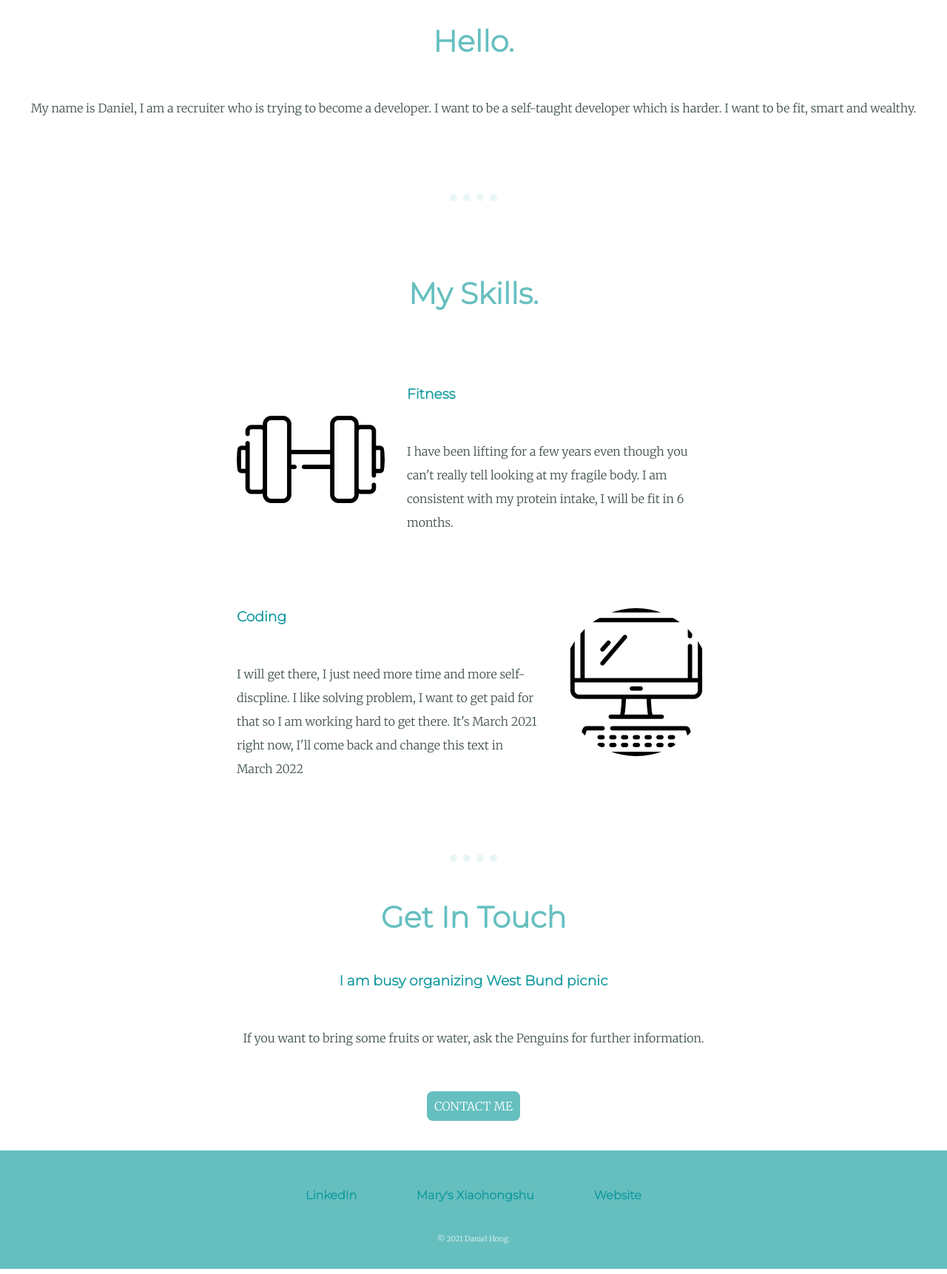
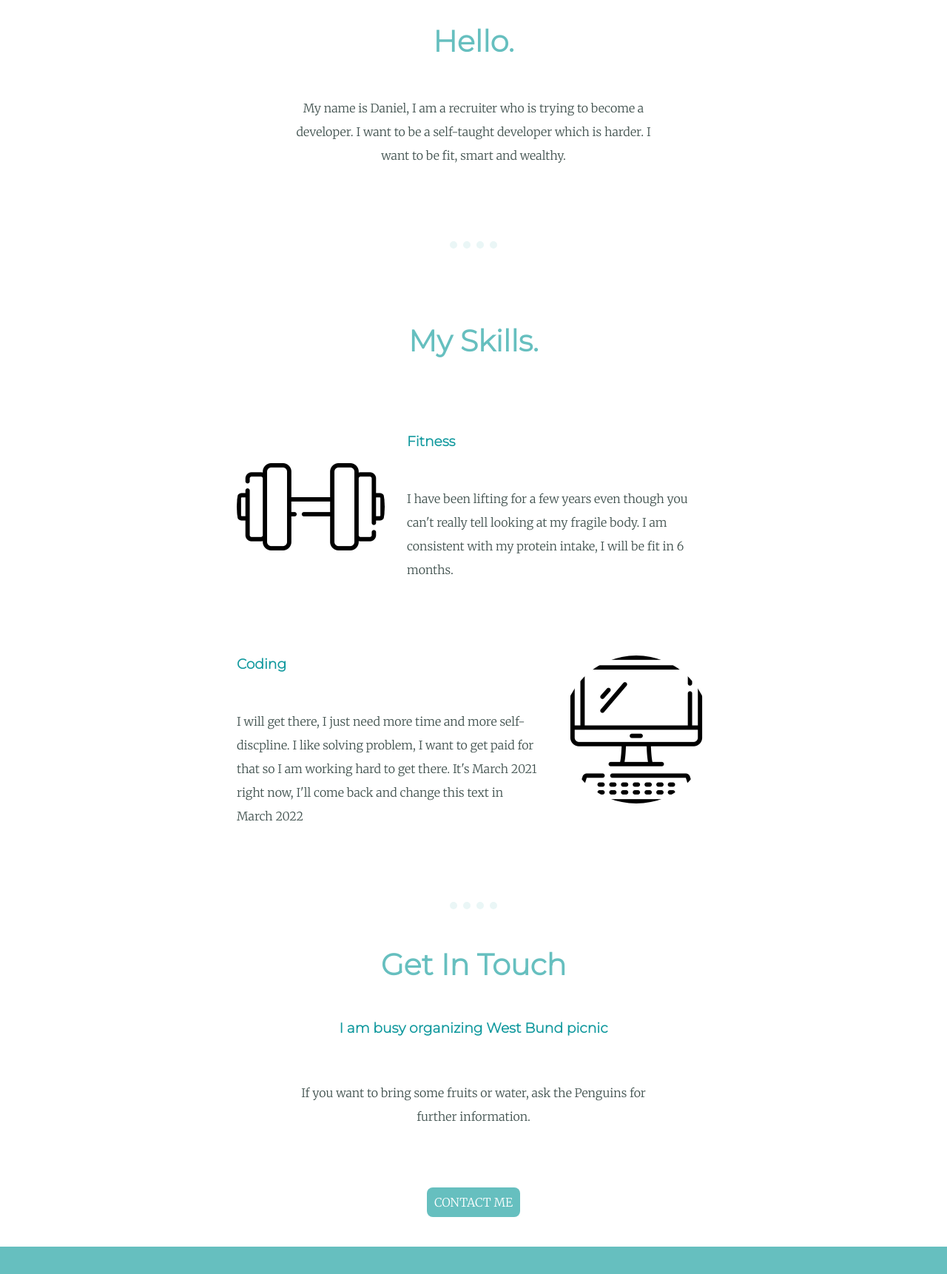
Before and after one commit to DevDaniel0/Website1, a plain HTML site: page index.html in a window 1280 px wide. Shown: the part 1200-2922 px from the top of the page at 74% size. Drawn offline with Linux system fonts and the light colour scheme.

Commit message:
Update index.html

```diff
--- a/index.html
+++ b/index.html
@@ -21,7 +21,7 @@
       <div class="profile">
         <img class="profile-pic"src="images/profilepic.jpg" alt="">
         <h2>Hello.</h2>
-        <p>My name is Daniel, I am a recruiter who is trying to become a developer. I want to be a self-taught developer which is harder. I want to be fit, smart and wealthy.</p>
+        <p class="intro">My name is Daniel, I am a recruiter who is trying to become a developer. I want to be a self-taught developer which is harder. I want to be fit, smart and wealthy.</p>
       </div>
       <hr>
       <div class="skills">
@@ -42,7 +42,7 @@
       <div class="contact-me">
         <h2>Get In Touch</h2>
         <h3>I am busy organizing West Bund picnic</h3>
-        <p>If you want to bring some fruits or water, ask the Penguins for further information.</p>
+        <p class="contactmsg">If you want to bring some fruits or water, ask the Penguins for further information.</p>
         <a class="btn" href="mailto:hongdaniel96@outlook.com">CONTACT ME</a>
       </div>
     </div>
```
